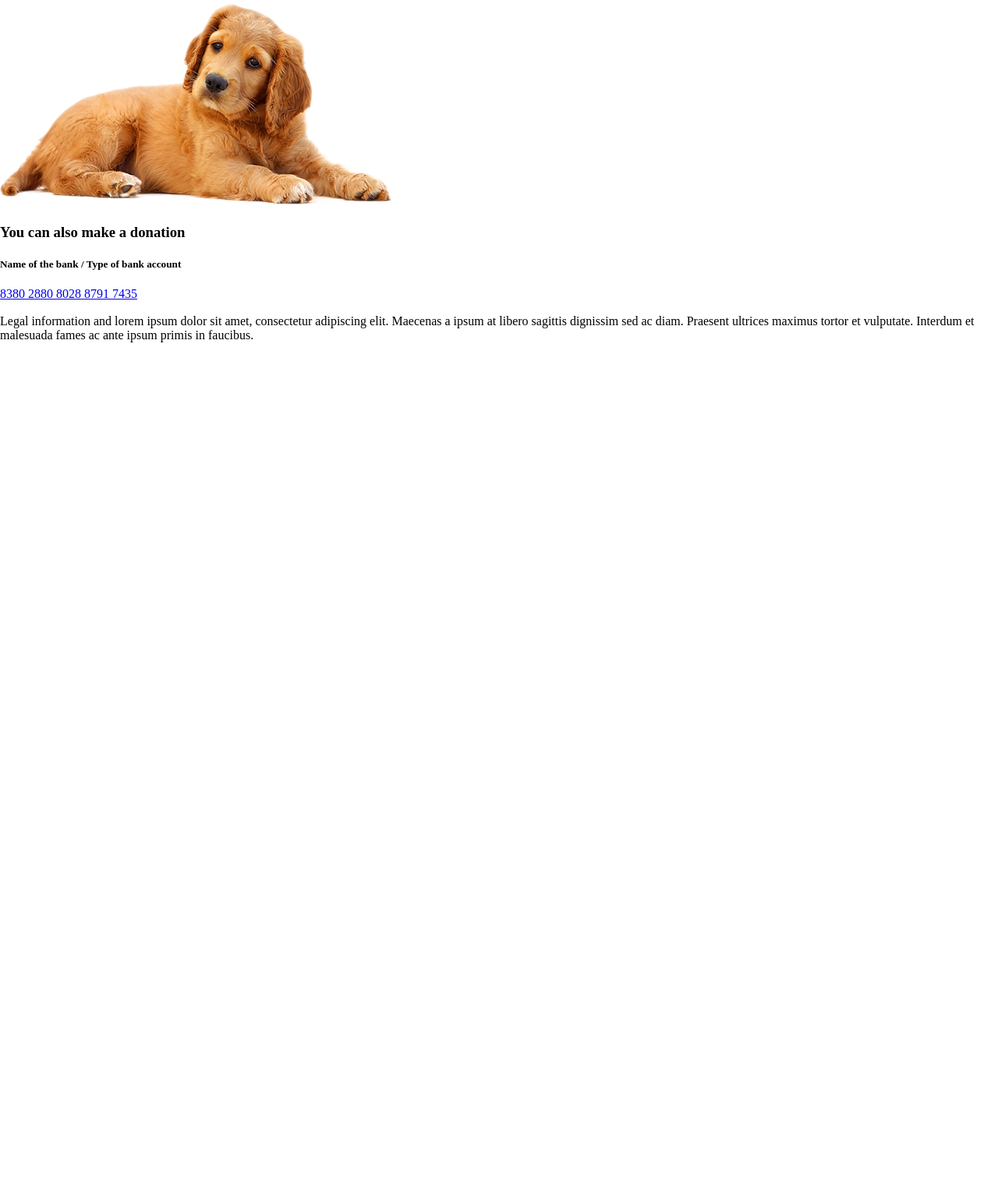
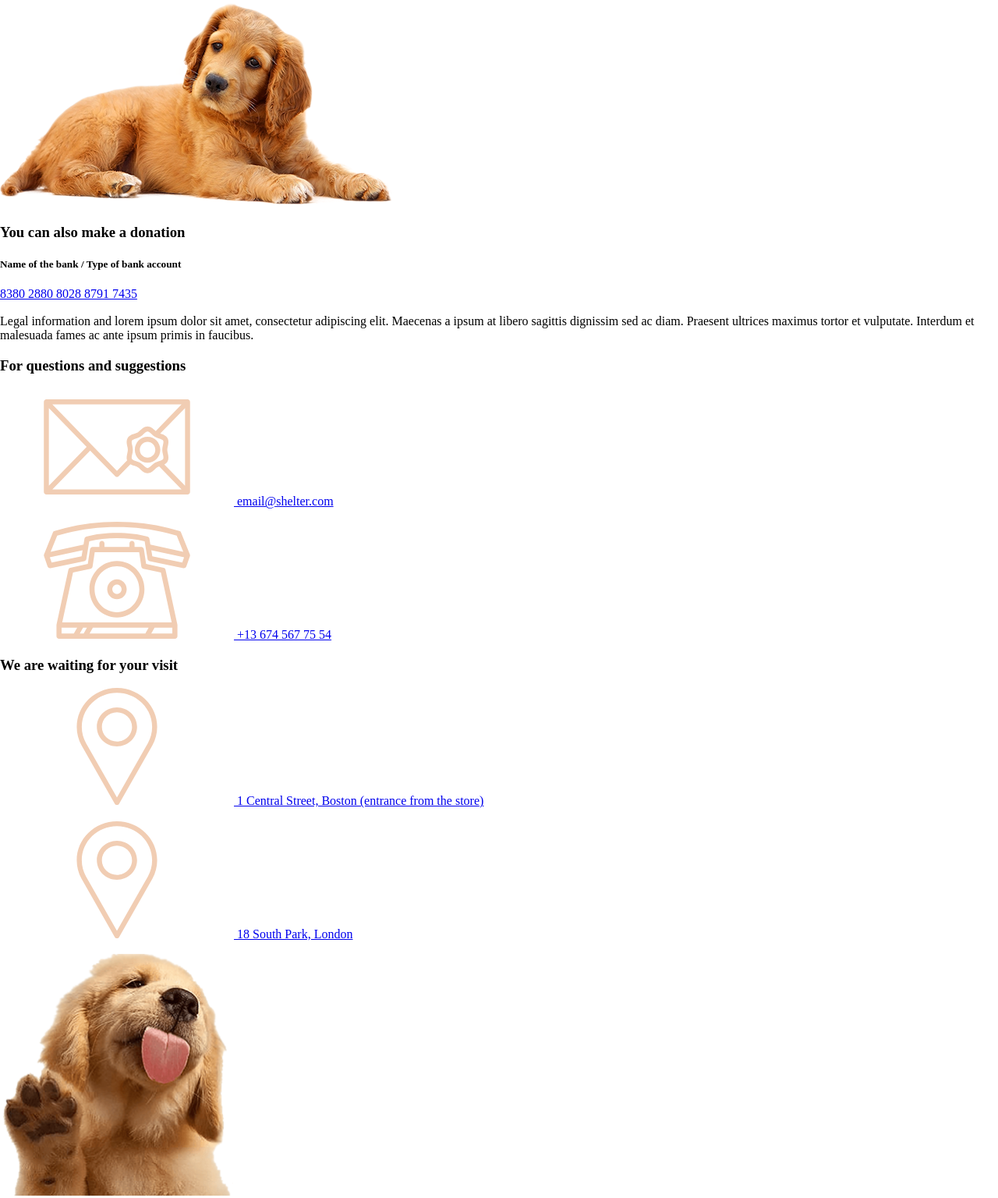
Before and after one commit to zhadan93/rsschool-js, a plain HTML site: page shelter/pages/main/index.html in a window 1280 px wide. Shown: the part 3928-5464 px from the top of the page at 78% size. Before the commit the page ends 4384 px from the top, so only its background shows below. Drawn offline with Linux system fonts and the light colour scheme.

Commit message:
feat: add footer

```diff
--- a/shelter/pages/main/index.html
+++ b/shelter/pages/main/index.html
@@ -142,6 +142,50 @@
       </div>
     </section>
   </main>
+
+  <footer class="footer" id="footer">
+    <div class="wrapper">
+      <div class="footer__contacts">
+        <h3 class="header header__h3 header__h3--colored">For questions and suggestions</h3>
+        <p>
+          <a class="footer__link" href="mailto:email@shelter.com">
+            <svg class="icon icon__email">
+              <use href="../../assets/svg/sprite.svg#icon-email"></use>
+            </svg>
+            email@shelter.com
+          </a>
+        </p>
+        <p>
+          <a class="footer__link" href="tel:+136745677554">
+            <svg class="icon icon__phone">
+              <use href="../../assets/svg/sprite.svg#icon-phone"></use>
+            </svg>
+            +13 674 567 75 54
+          </a>
+        </p>
+      </div>
+      <div class="footer__locations">
+        <h3 class="header header__h3 header__h3--colored">We are waiting for your visit</h3>
+        <p>
+          <a class="footer__link" href="https://goo.gl/maps/b5aKVBiAxExxgixS9" target="_blanc">
+            <svg class="icon icon__marker">
+              <use href="../../assets/svg/sprite.svg#icon-marker"></use>
+            </svg>
+            1 Central Street, Boston (entrance from the store)
+          </a>
+        </p>
+        <p>
+          <a class="footer__link" href="https://goo.gl/maps/EmSv4pt6ZSFnijvv5" target="_blanc">
+            <svg class="icon icon__marker">
+              <use href="../../assets/svg/sprite.svg#icon-marker"></use>
+            </svg>
+            18 South Park, London
+          </a>
+        </p>
+      </div>
+      <img src="../../assets/img/footer-puppy.png" alt="Footer puppy" width="300" height="310">
+    </div>
+  </footer>
   <script src="./script.js"></script>
 </body>
 
```
Also changed, not shown: shelter/assets/img/footer-puppy.png (added), shelter/assets/svg/sprite.svg (added).
